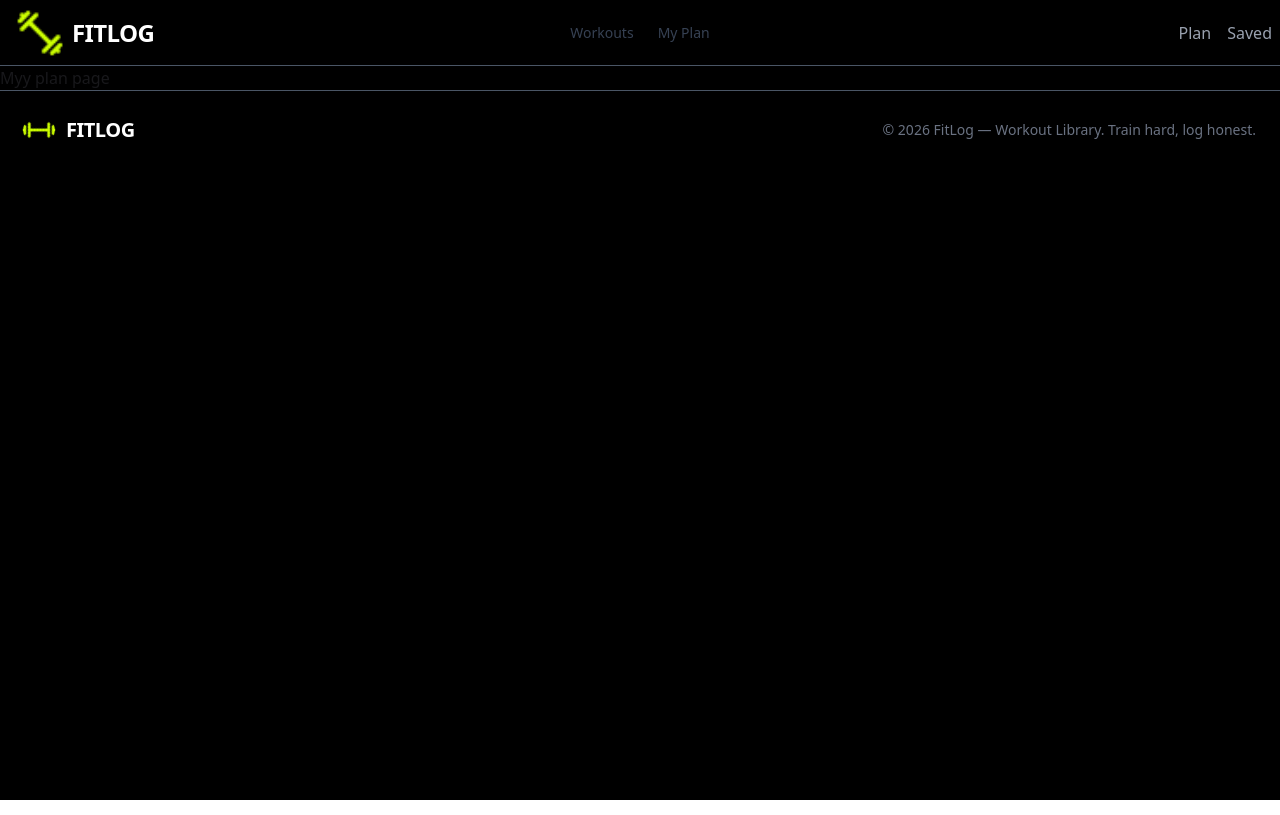
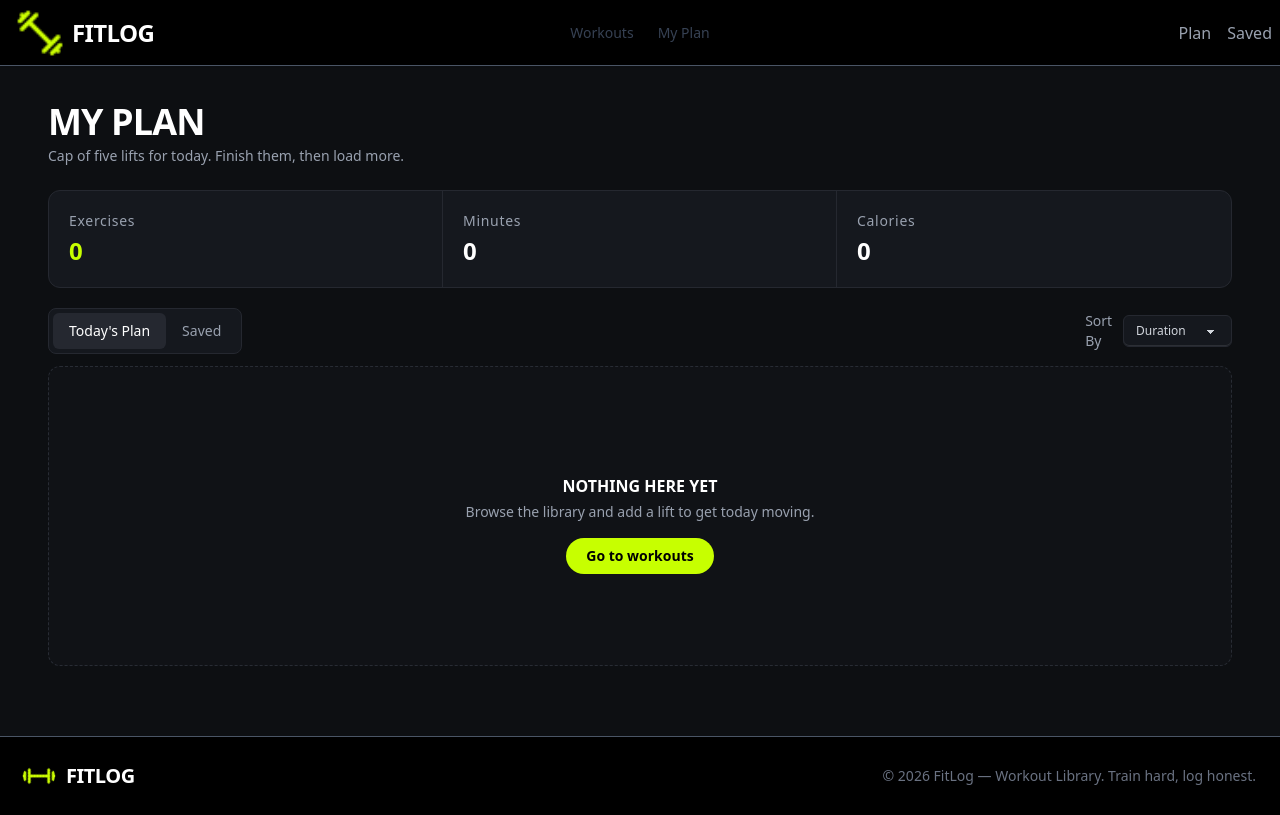
Before and after one commit to Riaz-RZ/PH-A6-FitLog, a Next.js app: page /myplan in a window 1280 px wide. Built offline with nearby package versions, Linux system fonts and the light colour scheme.

Commit message:
My Plan page UI Created and data rendered

```diff
--- a/package.json
+++ b/package.json
@@ -12,7 +12,8 @@
     "next": "16.3.6",
     "react": "19.2.8",
     "react-dom": "19.2.8",
-    "react-icons": "^5.7.0"
+    "react-icons": "^5.7.0",
+    "react-toastify": "^11.1.0"
   },
   "devDependencies": {
     "@tailwindcss/postcss": "^4",
--- a/src/app/layout.tsx
+++ b/src/app/layout.tsx
@@ -4,6 +4,7 @@ import "./globals.css";
 import Footer from "@/components/shared/Footer";
 import Navbar from "@/components/shared/Navbar";
 import WorkoutsProvider from "@/context/WorkoutsContext";
+import { ToastContainer } from "react-toastify";
 
 const geistSans = Geist({
   variable: "--font-geist-sans",
@@ -31,6 +32,7 @@ export default function RootLayout({ children }: LayoutProps<"/">) {
           <Navbar />
           {children}
           <Footer />
+          <ToastContainer />
         </WorkoutsProvider>
 
       </body>
--- a/src/app/myplan/page.tsx
+++ b/src/app/myplan/page.tsx
@@ -1,15 +1,230 @@
-"use client"
-import { WorkoutsContext } from '@/context/WorkoutsContext';
-import { useContext } from 'react';
+"use client";
+
+import { WorkoutsContext } from "@/context/WorkoutsContext";
+import { ILibrary } from "@/types/library.types";
+import Image from "next/image";
+import Link from "next/link";
+import { useContext } from "react";
+import {
+    FiClock,
+    FiTrash2
+} from "react-icons/fi";
+import { MdLocalFireDepartment } from "react-icons/md";
 
 const MyPlanPage = () => {
+    const { todaysPlan } = useContext(WorkoutsContext);
 
-    const {todaysPlan} = useContext(WorkoutsContext);
-    console.log(todaysPlan, "todays plan");
+    const plan: ILibrary[] = todaysPlan ?? [];
+
+    // Calculate summary
+    const totalMinutes = plan.reduce(
+        (total, workout) => total + workout.duration,
+        0
+    );
+
+    const totalCalories = plan.reduce(
+        (total, workout) => total + workout.caloriesBurned,
+        0
+    );
+
     return (
-        <div>
-            Myy plan page
-        </div>
+        <main className="min-h-[calc(100vh-130px)] bg-[#0d0f12] px-4 py-8 text-white md:px-8 lg:px-12">
+
+            <div className="mx-auto max-w-7xl">
+
+                {/* ================= HEADER ================= */}
+                <section>
+                    <h1 className="mt-1 text-3xl font-black uppercase tracking-tight md:text-4xl">
+                        MY PLAN
+                    </h1>
+                    <p className="mt-1 text-sm text-gray-400">
+                        Cap of five lifts for today. Finish them, then load more.
+                    </p>
+                </section>
+
+
+                {/* ================= SUMMARY ================= */}
+                <section className="mt-6 grid grid-cols-3 overflow-hidden rounded-xl border border-[#252830] bg-[#15181e]">
+
+                    {/* Exercises */}
+                    <div className="border-r border-[#252830] p-5">
+                        <p className="text-sm tracking-wider text-gray-400">
+                            Exercises
+                        </p>
+
+                        <p className="mt-1 text-2xl font-black text-[#c7ff00]">
+                            {plan.length}
+                        </p>
+                    </div>
+
+
+                    {/* Minutes */}
+                    <div className="border-r border-[#252830] p-5">
+                        <p className="text-sm tracking-wider text-gray-400">
+                            Minutes
+                        </p>
+
+                        <p className="mt-1 text-2xl font-black">
+                            {totalMinutes}
+                        </p>
+                    </div>
+
+
+                    {/* Calories */}
+                    <div className="p-5">
+                        <p className="text-sm tracking-wider text-gray-400">
+                            Calories
+                        </p>
+
+                        <p className="mt-1 text-2xl font-black">
+                            {totalCalories}
+                        </p>
+                    </div>
+
+                </section>
+
+
+                {/* ================= CONTROLS ================= */}
+                <div className="mt-5 flex items-center justify-between">
+
+                    {/* Tabs */}
+                    <div className="flex rounded-lg border border-[#252830] bg-[#15181e] p-1">
+
+                        <button className="rounded-md bg-[#252830] px-4 py-2 text-sm font-medium text-white">
+                            Today's Plan
+                        </button>
+
+                        <button className="rounded-md px-4 py-2 text-sm text-gray-400 transition hover:text-white">
+                            Saved
+                        </button>
+
+                    </div>
+
+
+                    {/* Sort */}
+                    <div className="flex items-center gap-2">
+                        <span className="hidden text-sm text-gray-400 sm:block">
+                            Sort By
+                        </span>
+
+                        <select className="select select-xs h-8 min-h-8 rounded-md border-[#252830] bg-[#15181e] text-[12px] text-gray-300">
+                            <option>Duration</option>
+                            <option>Calories</option>
+                            <option>Rating</option>
+                            <option>Name</option>
+                        </select>
+                    </div>
+
+                </div>
+
+
+                {/* ================= PLAN CONTENT ================= */}
+                {plan.length === 0 ? (
+
+                    /* EMPTY STATE */
+                    <section className="mt-3 flex min-h-[300px] flex-col items-center justify-center rounded-xl border border-dashed border-[#282c34] bg-[#101216] text-center">
+
+                        <h2 className="mt-4 text-md font-black">
+                            NOTHING HERE YET
+                        </h2>
+
+                        <p className="mt-1 text-sm leading-5 text-gray-400">
+                            Browse the library and add a lift to get today moving.
+                        </p>
+
+                        <Link
+                            href="/workouts"
+                            className="mt-4 flex items-center gap-2 rounded-full bg-[#c7ff00] px-5 py-2 text-sm font-bold text-black transition hover:bg-[#b8ef00]"
+                        >
+                            Go to workouts
+
+                        </Link>
+
+                    </section>
+
+                ) : (
+
+                    /* WORKOUT LIST */
+                    <section className="mt-3 grid gap-3 md:grid-cols-2">
+
+                        {plan.map((workout) => (
+                            <div
+                                key={workout.id}
+                                className="group flex overflow-hidden rounded-xl border border-[#252830] bg-[#101216] transition hover:border-[#c7ff00]/40"
+                            >
+
+                                {/* Image */}
+                                <div className="relative h-36 w-32 shrink-0 overflow-hidden sm:h-40 sm:w-40">
+                                    <Image
+                                        src={workout.image}
+                                        alt={workout.name}
+                                        width={80}
+                                        height={80}
+                                        className="h-full w-full object-cover transition duration-500 group-hover:scale-105"
+                                    />
+                                </div>
+
+
+                                {/* Content */}
+                                <div className="flex flex-1 flex-col p-4">
+
+                                    <div className="flex items-start justify-between gap-3">
+
+                                        <div>
+                                            <div className="mb-2 flex flex-wrap gap-1">
+                                                {workout.muscleGroups.map(
+                                                    (muscle) => (
+                                                        <span
+                                                            key={muscle}
+                                                            className="rounded-full bg-[#c7ff00] px-2 py-0.5 text-[8px] font-bold uppercase text-black"
+                                                        >
+                                                            {muscle}
+                                                        </span>
+                                                    )
+                                                )}
+                                            </div>
+
+                                            <h2 className="text-sm font-black uppercase">
+                                                {workout.name}
+                                            </h2>
+                                        </div>
+
+                                        <button className="text-gray-600 transition hover:text-red-400">
+                                            <FiTrash2 />
+                                        </button>
+
+                                    </div>
+
+
+                                    {/* Stats */}
+                                    <div className="mt-auto flex flex-wrap gap-4 pt-4">
+
+                                        <div className="flex items-center gap-1.5 text-[10px] text-gray-500">
+                                            <FiClock className="text-[#c7ff00]" />
+                                            {workout.duration} min
+                                        </div>
+
+                                        <div className="flex items-center gap-1.5 text-[10px] text-gray-500">
+                                            <MdLocalFireDepartment className="text-red-500" />
+                                            {workout.caloriesBurned} kcal
+                                        </div>
+
+                                        <div className="text-[10px] text-gray-500">
+                                            {workout.sets} sets × {workout.reps}
+                                        </div>
+
+                                    </div>
+
+                                </div>
+
+                            </div>
+                        ))}
+
+                    </section>
+                )}
+
+            </div>
+        </main>
     );
 };
 
--- a/src/components/workoutDetailspage/SaveLaterButton.tsx
+++ b/src/components/workoutDetailspage/SaveLaterButton.tsx
@@ -5,6 +5,7 @@ import { useContext } from "react";
 import {
     FiBookmark,
 } from "react-icons/fi";
+import { toast } from "react-toastify";
 
 const SaveLaterButton = ({workout}: {workout: ILibrary}) => {
 
@@ -13,6 +14,7 @@ const SaveLaterButton = ({workout}: {workout: ILibrary}) => {
     const handleSaveLater = () => {
         console.log("save for later button clicked", workout);
         setSave([...save, workout]);
+        toast.success(`You have Added "${workout.name}" successfully`)
     }
     return (
             <button className="btn h-10 min-h-10 rounded-md border border-[#363a42] bg-transparent px-4 text-xs font-bold text-gray-300 hover:bg-[#1a1d22]"  onClick={() => handleSaveLater()}>
--- a/src/components/workoutDetailspage/TodaysPlanButton.tsx
+++ b/src/components/workoutDetailspage/TodaysPlanButton.tsx
@@ -5,6 +5,7 @@ import { useContext } from "react";
 import {
     FiCalendar,
 } from "react-icons/fi";
+import { toast } from "react-toastify";
 
 const TodaysPlanButton = ({workout}: {workout: ILibrary}) => {
 
@@ -13,6 +14,7 @@ const TodaysPlanButton = ({workout}: {workout: ILibrary}) => {
     const handleTodaysPlan = () => {
         console.log("todays plan button clicked", workout);
         setTodaysPlan([...todaysPlan, workout]);
+        toast.success(`You have Added "${workout.name}" successfully`)
     }
     return (
         <button className="btn h-10 min-h-10 rounded-lg border-0 bg-[#c7ff00] px-4 text-xs font-bold text-black hover:bg-[#b9f000]" onClick={() => handleTodaysPlan()}>
```
Also changed, not shown: 1 other file (tests, documents, lock files or other folders).
